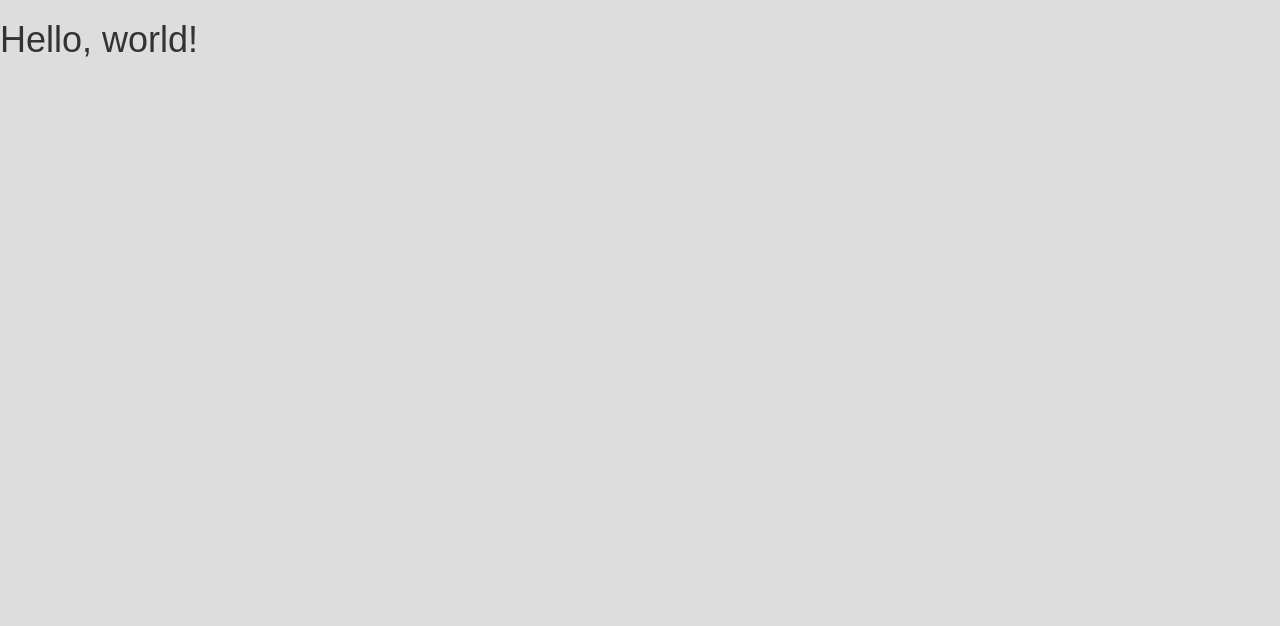
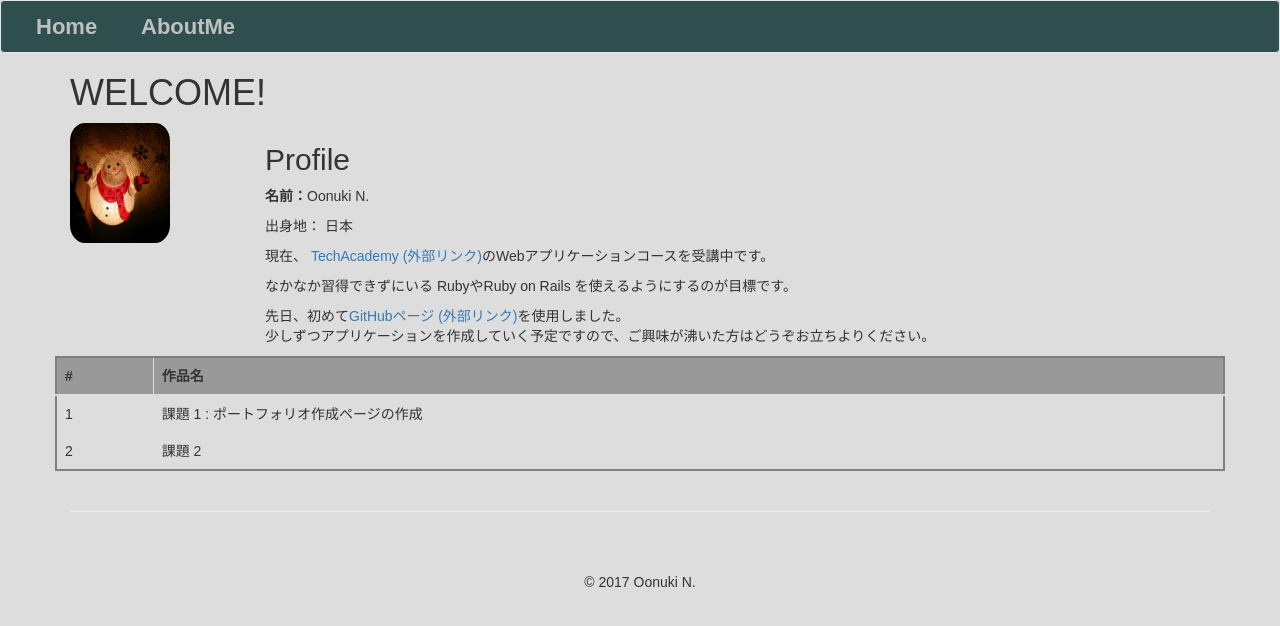
Before and after one commit to saray555/saray555.github.io, a plain HTML site: page index.html in a window 1280 px wide. Drawn offline with nearby package versions, Linux system fonts and the light colour scheme.

Commit message:
complete

```diff
--- a/css/custom.css
+++ b/css/custom.css
@@ -3,19 +3,28 @@
   padding: 0;
 }
 hr {
-  : 20px;
+  padding-bottom: 20px;
   padding-top: 20px
 }
 
 body {
-  font-family: YuGothic, "游ゴシック", "メイリオ", Meiryo, "ヒラギノ角ゴ Pro W3", "Hiragino Kaku Gothic Pro", sans-serif;
+  font-family: 'Monotype Corsiva',	YuGothic, "游ゴシック", "メイリオ", Meiryo, "ヒラギノ角ゴ Pro W3", "Hiragino Kaku Gothic Pro", sans-serif;
   background-color: #ddd;
   font-size: 14px;
 }
+
 footer{
   text-align: center
 }
-nav {
+
+table thead th {
+  background-color: #999999;
+}
+table.table {
+  border: 2px #808080 solid;
+}
+
+.navbar {
   background-color: #2f4f4f;
 }
 nav ul li {
@@ -24,17 +33,13 @@ nav ul li {
   text-align: left;
   font-size: 22px;
   font-weight: bold;
+  padding-top: 10px
 }
-
 
 nav ul li a:hover {
   text-decoration: none;
   color: red;
 }
-
-/*
-
-*/
 
 nav ul li a {
   color: #c0c0c0;
--- a/index.html
+++ b/index.html
@@ -1,10 +1,11 @@
 <!DOCTYPE html>
 <html lang="ja">
+
 <head>
   <meta charset="utf-8">
   <meta http-equiv="X-UA-Compatible" content="IE=edge">
   <meta name="viewport" content="width=device-width, initial-scale=1">
-    <title>Bootstrap Sample</title>
+  <title>About Me</title>
   <!-- BootstrapのCSS読み込み -->
   <link rel="stylesheet" href="//maxcdn.bootstrapcdn.com/bootstrap/3.3.5/css/bootstrap.min.css">
   <!-- jQuery読み込み -->
@@ -13,7 +14,71 @@
   <script src="//maxcdn.bootstrapcdn.com/bootstrap/3.3.5/js/bootstrap.min.js"></script>
   <link rel="stylesheet" href="./css/custom.css">
 </head>
+
 <body>
-    <h1>Hello, world!</h1>
+  <header>
+    <nav class="navbar navbar-default col-sm-12">
+      <ul>
+        <li><a href="index.html" class="selected">Home</a></li>
+        <li><a href="#">AboutMe</a></li>
+      </ul>
+    </nav>
+  </header>
+
+
+  <div class="container">
+    <div>
+      <h1>WELCOME!</h1>
+    </div>
+
+    <div class="row">
+      <div class="col-sm-3 col-md-2">
+        <div id="logo">
+          <img src="profile.jpg" alt="myPhoto" class="frame">
+        </div>
+      </div>
+
+      <div class="col-sm-9 col-md-10">
+        <h2>Profile</h2>
+        <p><strong>名前：</strong>Oonuki N.</p>
+        <p>出身地： 日本</p>
+        <p>現在、<a href="https://techacademy.jp/"> TechAcademy (外部リンク)</a>のWebアプリケーションコースを受講中です。</p>
+        <p>なかなか習得できずにいる RubyやRuby on Rails を使えるようにするのが目標です。</p>
+        <p>先日、初めて<a href="https://github.com/saray555" alt="myrepository link">GitHubページ (外部リンク)</a>を使用しました。<br>少しずつアプリケーションを作成していく予定ですので、ご興味が沸いた方はどうぞお立ちよりください。</p>
+      </div>
+    </div>
+
+    <div class="row">
+      <div class="table-responsive">
+        <table class="table table-hover table-bordered">
+          <thead>
+            <tr>
+              <th>#</th>
+              <th>作品名</th>
+            </tr>
+          </thead>
+          <tbody>
+            <tr>
+            <td>1</td>
+            <td>課題 1 : ポートフォリオ作成ページの作成</td>
+            </tr>
+
+            <tr>
+            <td>2</td>
+            <td>課題 2 </td>
+
+            </tr>
+          </tbody>
+        </table>
+      </div>
+    </div>
+
+    <hr>
+
+    <footer>
+      <p>&copy; 2017 Oonuki N.</p>
+    </footer>
+  </div>
 </body>
+
 </html>
```
Also changed, not shown: about.html (deleted, +0 -89 lines), sample.html (added, +19 -0 lines). Lines whose indentation alone changed are shown as unchanged.
